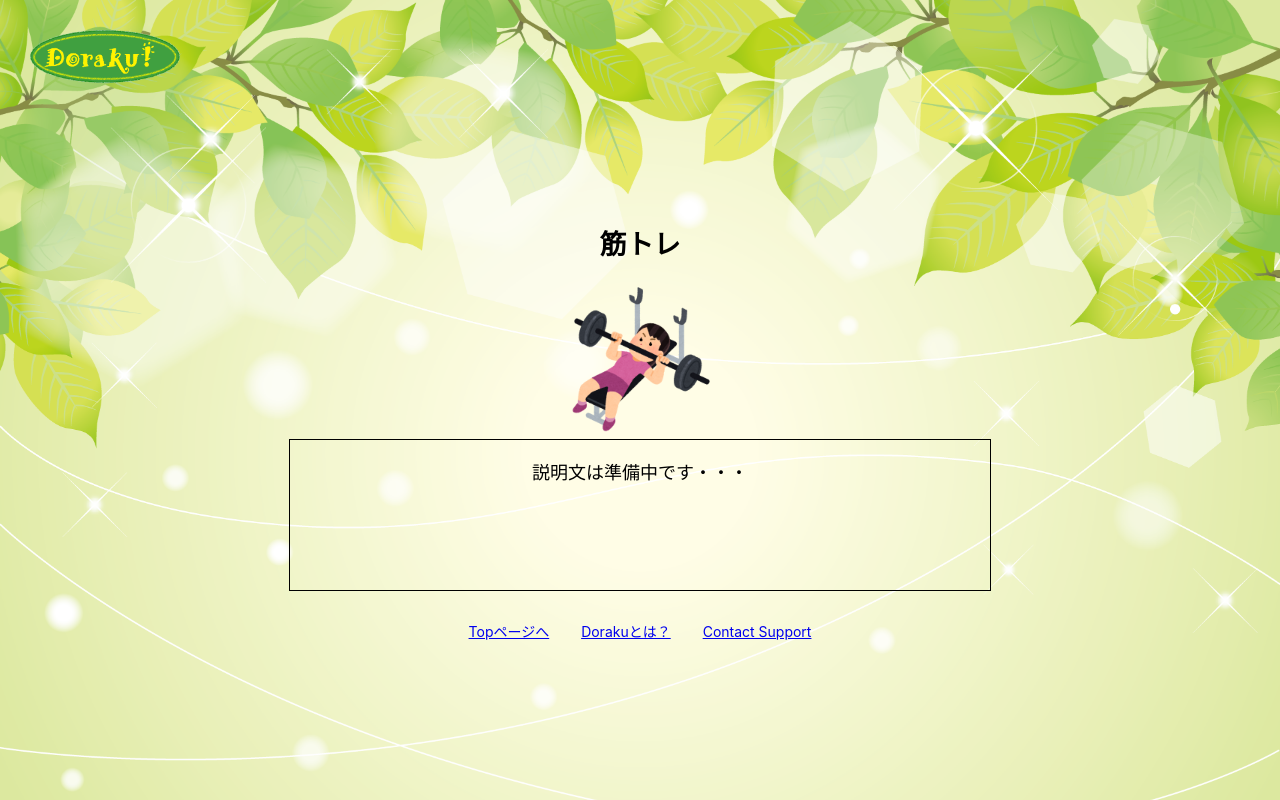
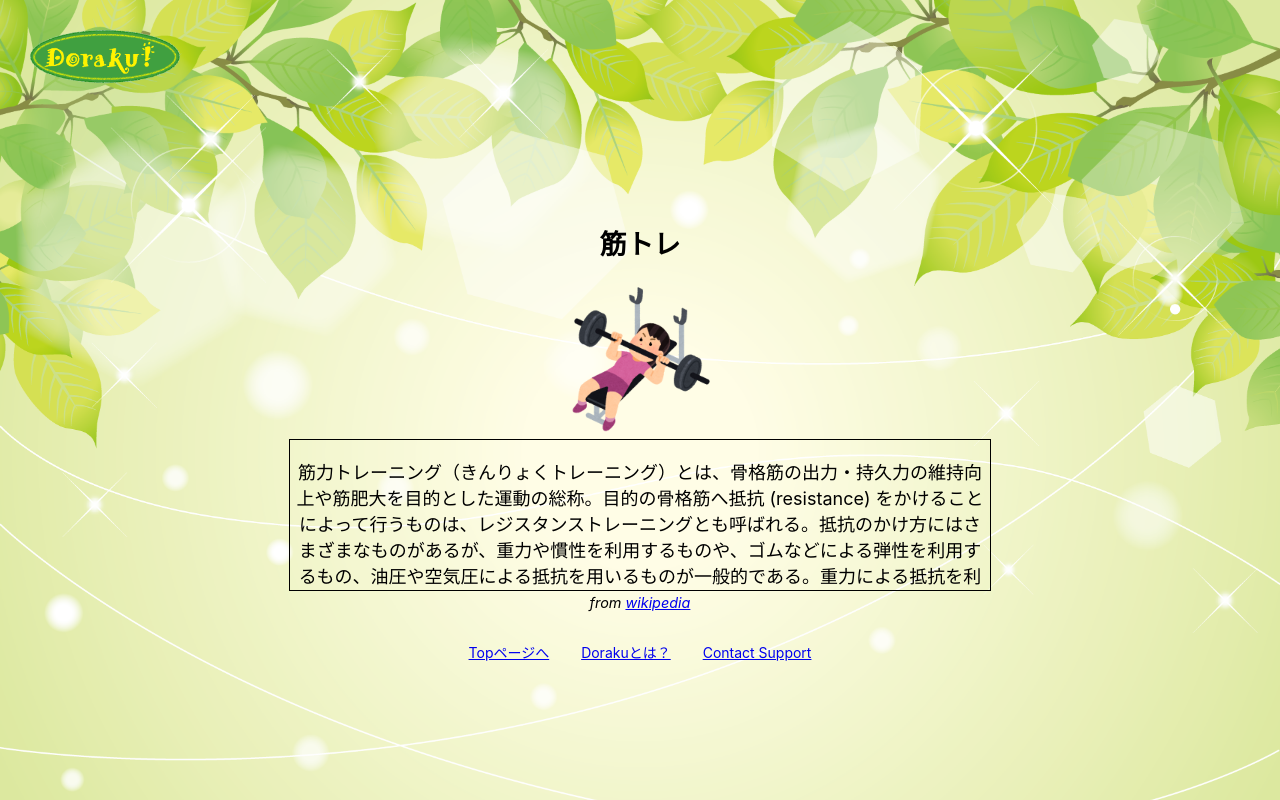
Before and after one commit to sh-miyoshi/doraku, a Nuxt app in the folder frontend/doraku/: page /hobby/details/13 in a window 1280 px wide. Built offline with nearby package versions, Linux system fonts and the light colour scheme.

Commit message:
update muscle training info

```diff
--- a/frontend/doraku/pages/hobby/details/13.vue
+++ b/frontend/doraku/pages/hobby/details/13.vue
@@ -7,8 +7,19 @@
     <h2>{{ hobbyName }}</h2>
     <img :src="image" alt="hobby" height="150" weight="150" />
     <div class="detail">
-      <p>説明文は準備中です・・・</p>
+      <p>
+        筋力トレーニング（きんりょくトレーニング）とは、骨格筋の出力・持久力の維持向上や筋肥大を目的とした運動の総称。目的の骨格筋へ抵抗
+        (resistance)
+        をかけることによって行うものは、レジスタンストレーニングとも呼ばれる。抵抗のかけ方にはさまざまなものがあるが、重力や慣性を利用するものや、ゴムなどによる弾性を利用するもの、油圧や空気圧による抵抗を用いるものが一般的である。重力による抵抗を利用する場合は特に、ウエイトトレーニングとも呼ばれる。
+      </p>
     </div>
+    <span class="where">
+      from
+      <a
+        href="https://ja.wikipedia.org/wiki/%E7%AD%8B%E5%8A%9B%E3%83%88%E3%83%AC%E3%83%BC%E3%83%8B%E3%83%B3%E3%82%B0"
+        >wikipedia</a
+      >
+    </span>
   </div>
 </template>
 
```
